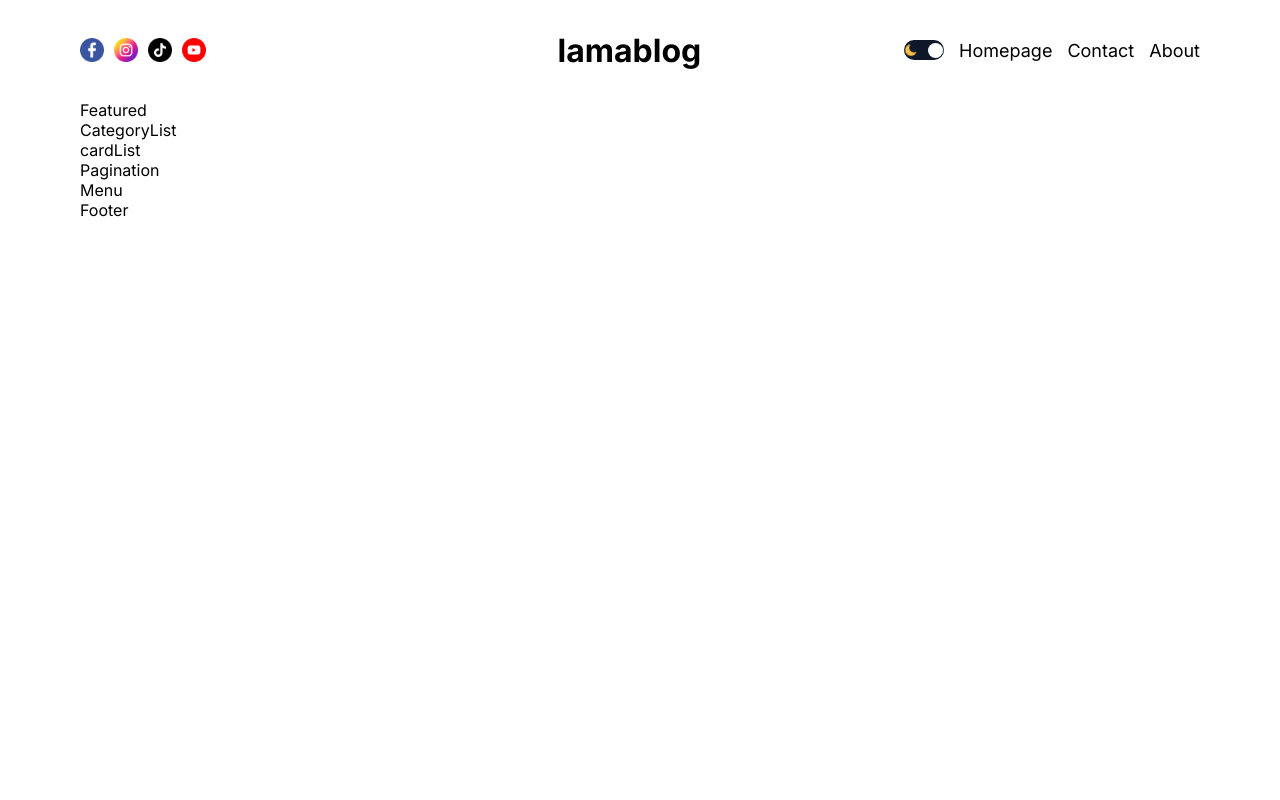
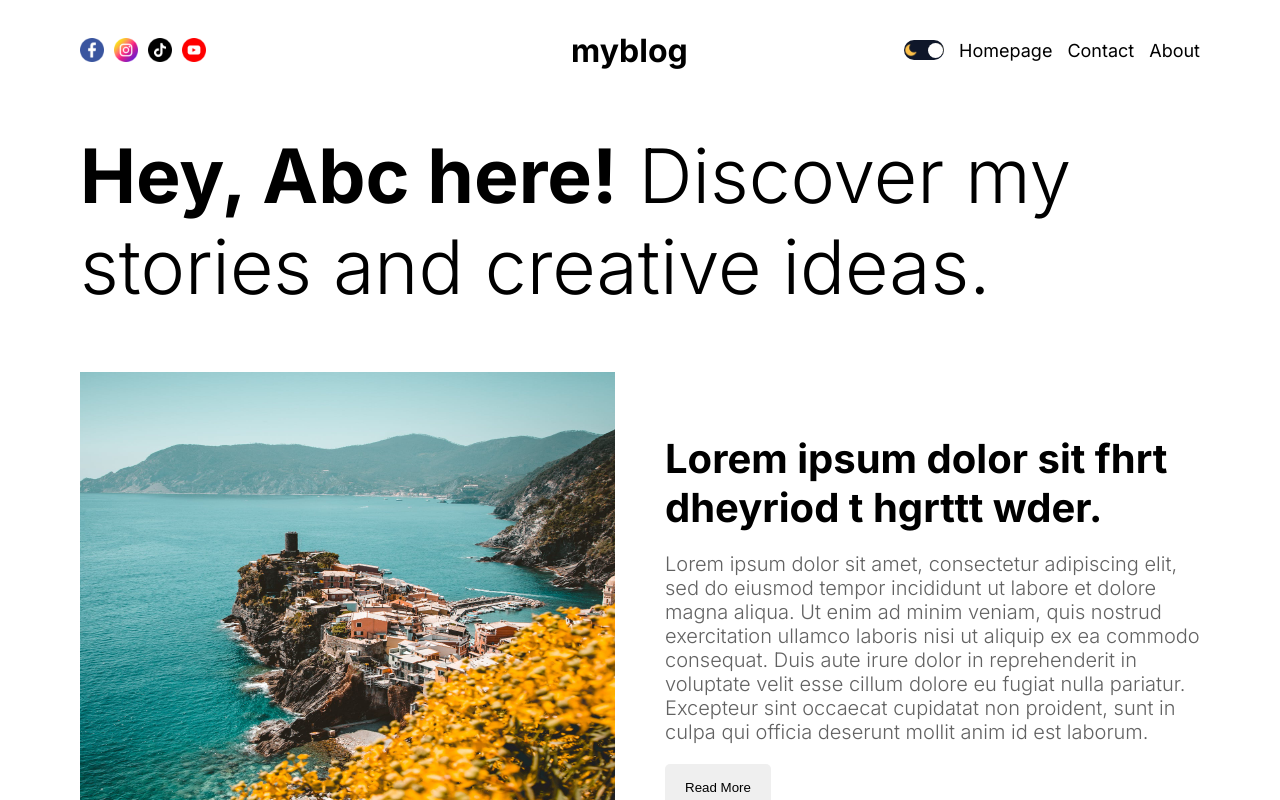
Before and after one commit to FathimaHamna/Blog-App, a Next.js app: page / in a window 1280 px wide. Shown: the top 800 px of the page. Built offline with nearby package versions, Linux system fonts and the light colour scheme.

Commit message:
featured_post

```diff
--- a/src/components/featured/Featured.jsx
+++ b/src/components/featured/Featured.jsx
@@ -1,9 +1,25 @@
 import React from 'react'
 import styles from './featured.module.css'
+import Image from 'next/image'
 
 const Featured = () => {
   return (
-    <div className={styles.container}>Featured</div>
+    <div className={styles.container}>
+      <h1 className={styles.title}><b>Hey, Abc here!</b> Discover my stories and creative ideas.</h1>
+      <div className={styles.post}>
+        <div className={styles.imgContainer}>
+          <Image src="/p1.jpeg" alt="" fill className={styles.imgContainer}/>
+        </div>
+        <div className={styles.textContainer}>
+          <h1 className={styles.postTitle}>Lorem ipsum dolor sit fhrt dheyriod t hgrttt wder.</h1>
+          <p className={styles.postDesc}>
+          Lorem ipsum dolor sit amet, consectetur adipiscing elit, sed do eiusmod tempor incididunt ut labore et dolore magna aliqua. Ut enim ad minim veniam, quis nostrud exercitation ullamco laboris nisi ut aliquip ex ea commodo consequat. Duis aute irure dolor in reprehenderit in voluptate velit esse cillum dolore eu fugiat nulla pariatur. Excepteur sint occaecat cupidatat non proident, sunt in culpa qui officia deserunt mollit anim id est laborum.
+          </p>
+          <button className={styles.button}>Read More</button>
+        </div>
+
+      </div>
+    </div>
   )
 }
 
--- a/src/components/featured/featured.module.css
+++ b/src/components/featured/featured.module.css
@@ -1,3 +1,50 @@
 .container{
+    margin-top: 30px;
 
 }
+
+.title{
+    font-size: 75px;
+    font-weight: 300;
+}
+
+.post{
+    margin-top: 60px;
+    display: flex;
+    align-items: center;
+    gap: 50px;
+}
+
+.imgContainer{
+    flex:1;
+    height: 500px;
+    position: relative;
+}
+
+.image{
+    object-fit: cover;
+}
+.textContainer{
+    flex:1;
+    display: flex;
+    flex-direction: column;
+    gap: 20px;
+}
+
+.postTitle{
+    font-size: 40px;
+
+}
+
+.postDesc{
+    font-size: 20px;
+    font-weight: 300;
+    color: var(--softTextColor);
+}
+
+.button{
+    padding: 16px 20px;
+    border: none;
+    border-radius: 5px;
+    width: max-content;
+}
--- a/src/components/navbar/Navbar.jsx
+++ b/src/components/navbar/Navbar.jsx
@@ -14,7 +14,7 @@ const Navbar = () => {
         <Image src="/tiktok.png" alt="tiktok" width={24} height={24} />
         <Image src="/youtube.png" alt="youtube" width={24} height={24} />
       </div>
-      <div className={styles.logo}>lamablog</div>
+      <div className={styles.logo}>myblog</div>
       <div className={styles.links}>
         <ThemeToggle/>
         <Link href="/" className={styles.link}>Homepage</Link>
```
